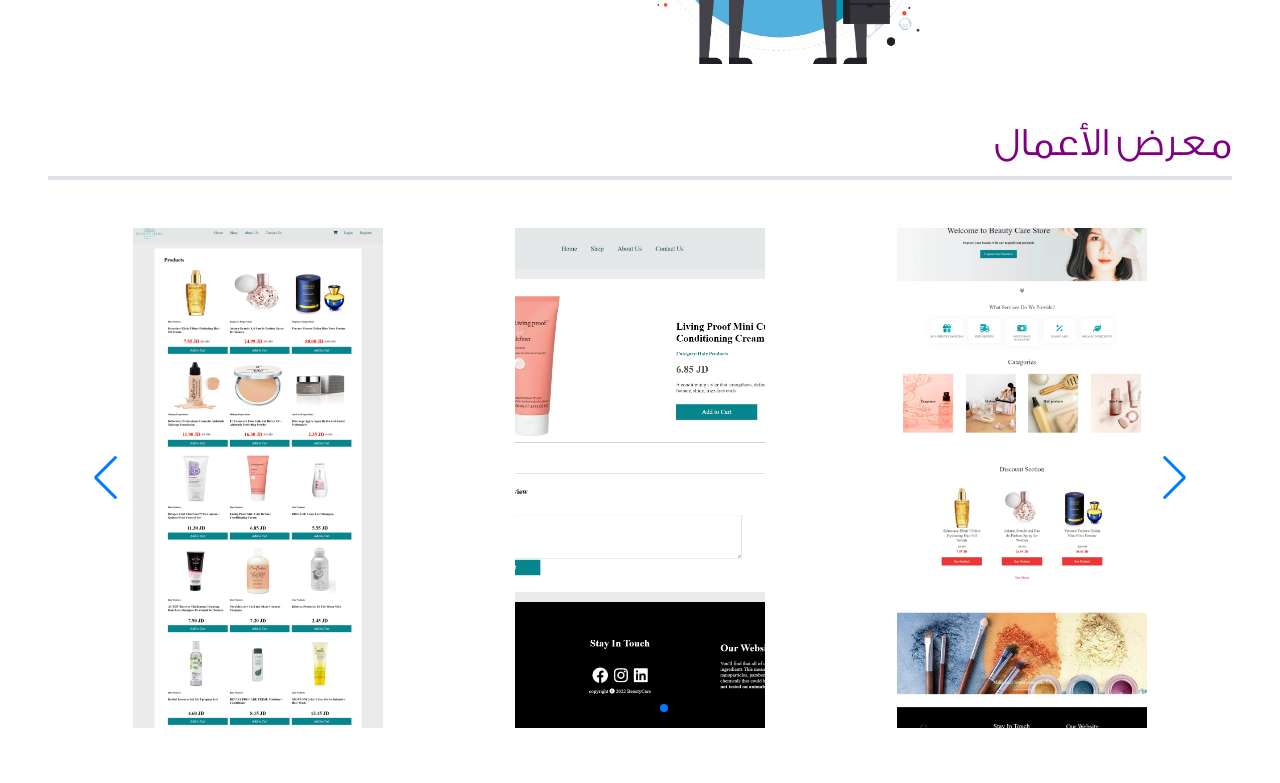
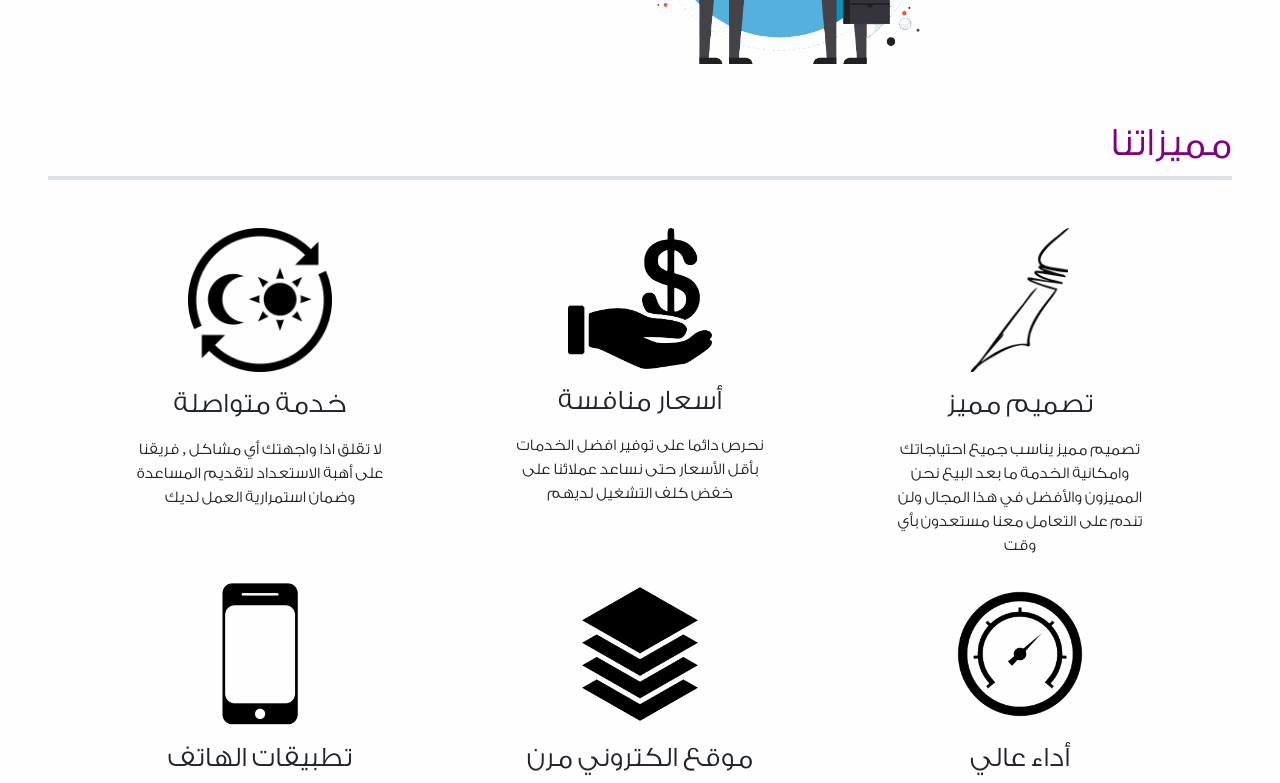
Before and after one commit to SaraKteifan/App201, a React (Create React App) app in the folder demo/: page / in a window 1280 px wide. Shown: the part 1980-2763 px from the top of the page. Built offline with nearby package versions, Linux system fonts and the light colour scheme; a web font is replaced by a local one; what react-google-maps would draw is missing.

Commit message:
edit img + comment our works

```diff
--- a/demo/src/Components/Team.jsx
+++ b/demo/src/Components/Team.jsx
@@ -65,7 +65,7 @@ function Team() {
                 className="mb-2 d-grid cardT"
                 >
 
-                    <Card.Img className='mt-2 imgT' variant="top" src='./Images/Emad-personal-pic-new.png' style={{width:'47%',objectFit:'cover',justifySelf:'center'}}/>
+                    <Card.Img className='mt-2 imgT' variant="top" src='./Images/Emad-personal-pic-new.png' style={{width:'39.7%',objectFit:'cover',justifySelf:'center'}}/>
 
                     <Card.Body className='justify-content-center'>
                         <div style={{ display:'grid', justifyItems:'center' }}>
--- a/demo/src/Pages/Home.jsx
+++ b/demo/src/Pages/Home.jsx
@@ -15,10 +15,10 @@ function Home() {
             <h1 className='' style={{color: 'purple'}}>ما الخدمات التي نقدمها ؟</h1>
         </div>
         <Services />
-        <div className='m-5 border-4 border-bottom' lang='ar'>
+        {/* <div className='m-5 border-4 border-bottom' lang='ar'>
             <h1 className='' style={{color: 'purple'}}>معرض الأعمال</h1>
         </div>
-        <OurWork />
+        <OurWork /> */}
         <div className='m-5 border-4 border-bottom' lang='ar'>
             <h1 className='' style={{color: 'purple'}}>مميزاتنا</h1>
         </div>
```
Also changed, not shown: demo/public/Images/Emad-personal-pic-new.png.
